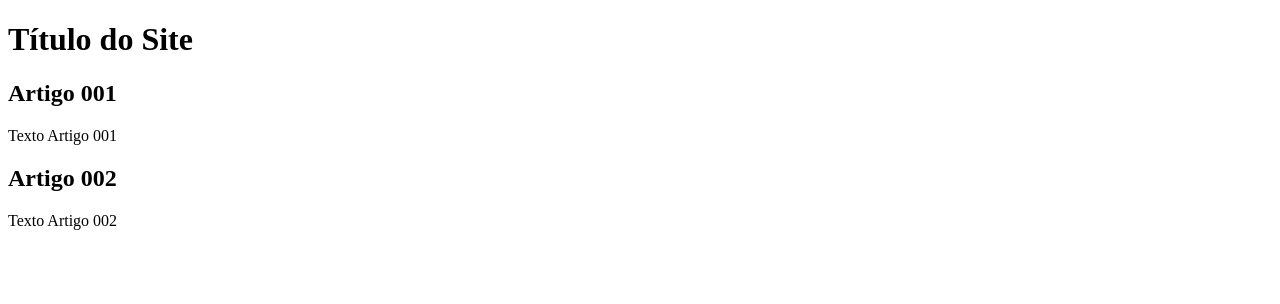
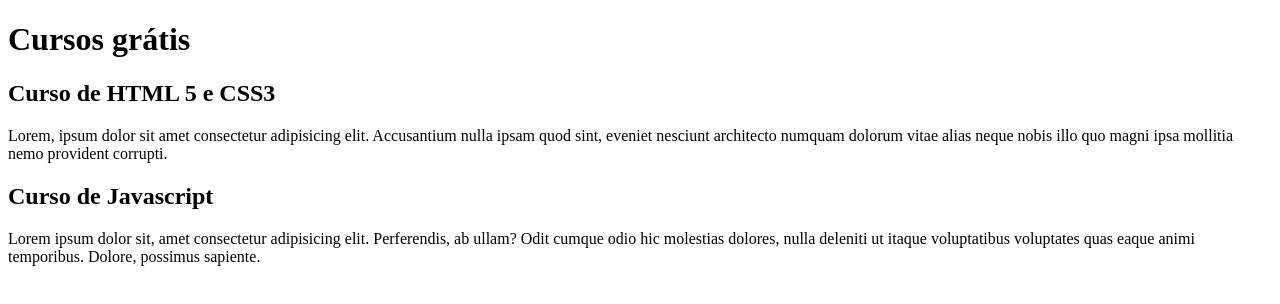
Before and after one commit to HenriqueButeco/projeto-site, a plain HTML site: page index.html in a window 1280 px wide. Drawn offline with Linux system fonts and the light colour scheme.

Commit message:
comecei a escrever conteúdo

```diff
--- a/index.html
+++ b/index.html
@@ -8,16 +8,16 @@
 <body>
     <Main>
         <header>
-            <h1>Título do Site</h1>
+            <h1>Cursos grátis</h1>
         </header>
         <article>
-         <h2>Artigo 001</h2>
-         <p>Texto Artigo 001</p>
+         <h2>Curso de HTML 5 e CSS3</h2>
+         <p>Lorem, ipsum dolor sit amet consectetur adipisicing elit. Accusantium nulla ipsam quod sint, eveniet nesciunt architecto numquam dolorum vitae alias neque nobis illo quo magni ipsa mollitia nemo provident corrupti.</p>
         </article>
 
         <article>
-            <h2>Artigo 002</h2>
-            <p>Texto Artigo 002</p>
+            <h2>Curso de Javascript</h2>
+            <p>Lorem ipsum dolor sit, amet consectetur adipisicing elit. Perferendis, ab ullam? Odit cumque odio hic molestias dolores, nulla deleniti ut itaque voluptatibus voluptates quas eaque animi temporibus. Dolore, possimus sapiente.</p>
         </article>
     </Main>
 </body>
```
